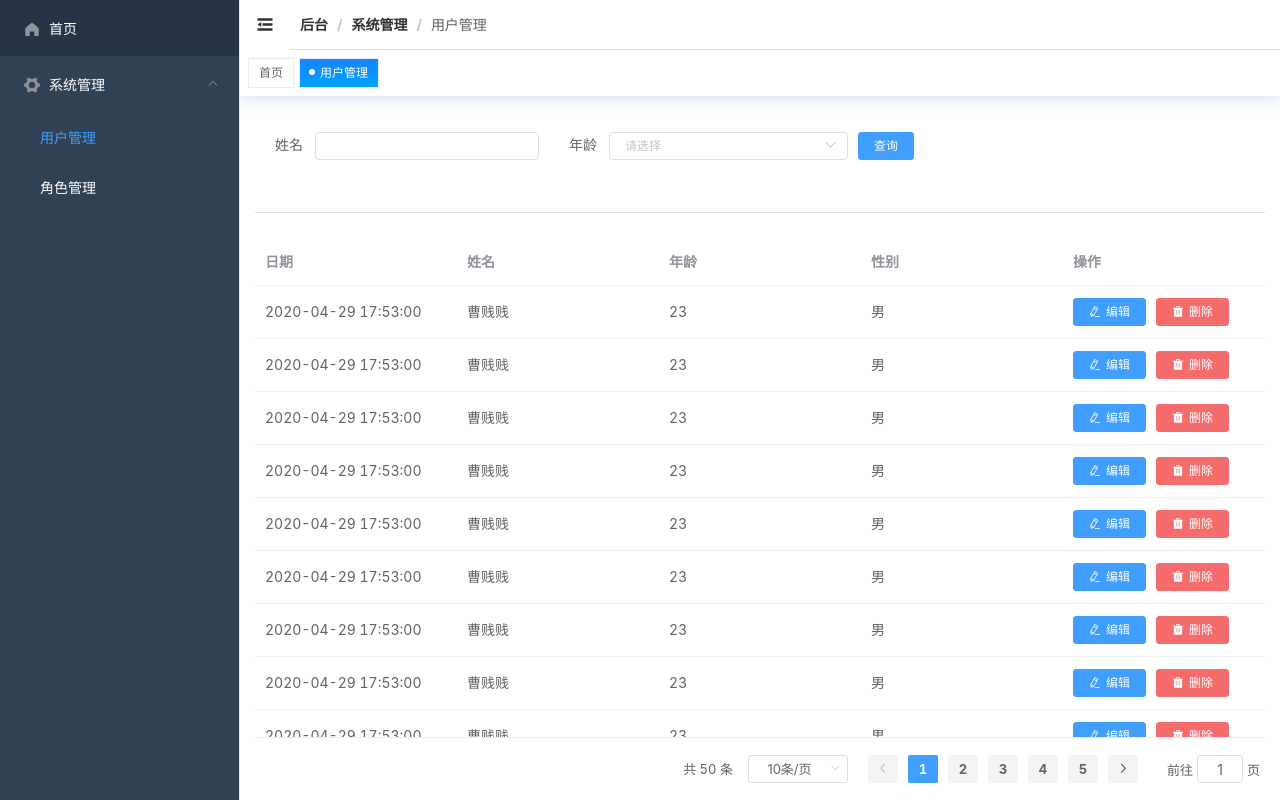
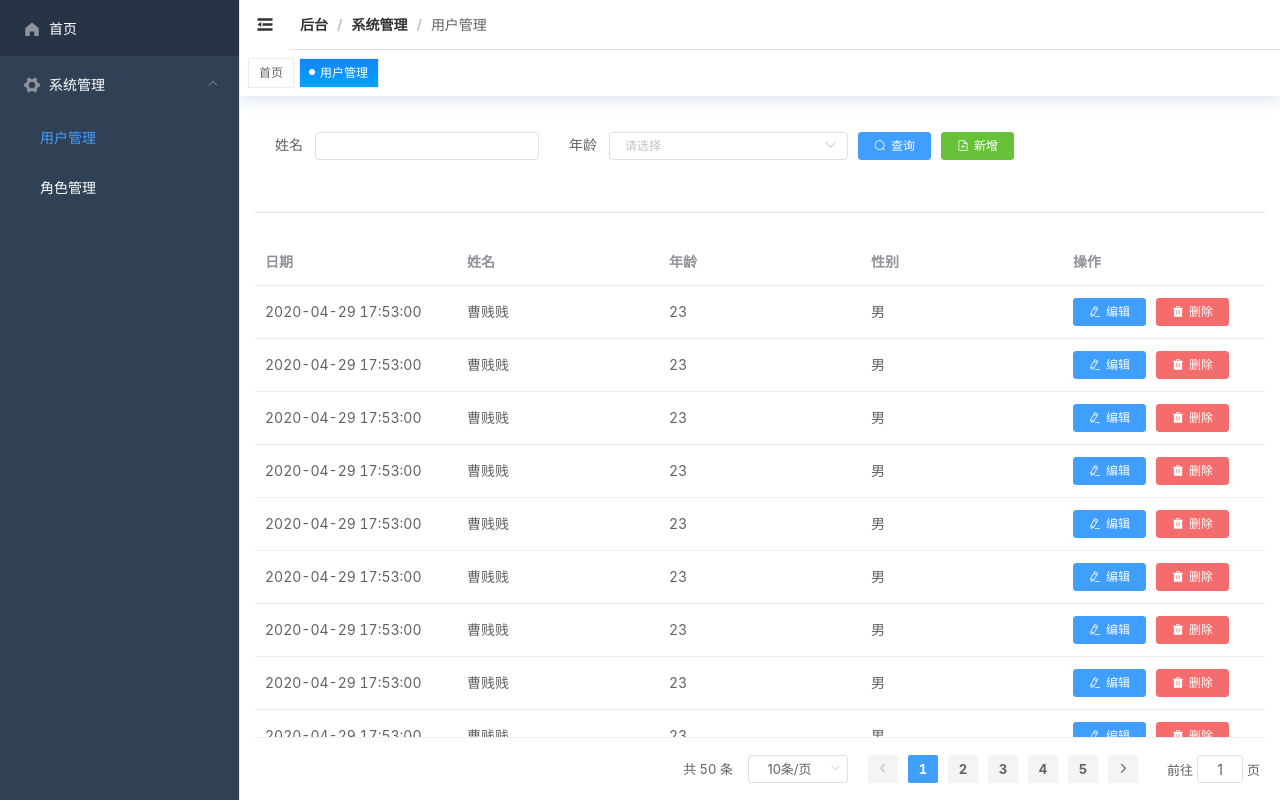
Before and after one commit to chandlerCao/vue-element-admin, a Vue app: page /admin/system/user in a window 1280 px wide. Built offline with nearby package versions, Linux system fonts and the light colour scheme.

Commit message:
复合表格增加 新增数据功能

```diff
--- a/src/assets/css/public.css
+++ b/src/assets/css/public.css
@@ -85,3 +85,8 @@ a {
     border-radius: 8px;
     box-shadow: 0 0 18px rgba(145, 171, 213, 0.5);
 }
+
+.comp-container {
+    height: 100%;
+    box-sizing: border-box;
+}
--- a/src/components/comp-complex-table.vue
+++ b/src/components/comp-complex-table.vue
@@ -1,31 +1,93 @@
 <template>
-    <el-container class="comp-complex-table">
+    <div>
+        <el-container>
             <el-header v-if="$attrs['form-data']" style="height: auto;">
-            <comp-form ref="compForm" v-bind="$attrs['form-data']" @submit-form="submitForm"></comp-form>
+                <comp-form
+                    ref="queryForm"
+                    v-bind="$attrs['form-data']"
+                    v-bind:[isAddFormBtn]="customFormBtns"
+                    :submit-disabled.sync="tableDisabled"
+                    @submit-form-handler="submitFormHandler"
+                ></comp-form>
                 <el-divider></el-divider>
             </el-header>
             <el-main>
                 <comp-table
                     ref="compTable"
                     v-bind="$attrs['table-data']"
+                    :table-disabled.sync="tableDisabled"
                     :requst-method="$attrs['requst-method']"
                 ></comp-table>
             </el-main>
         </el-container>
+        <el-dialog v-if="addFormData" title="嘿嘿" :visible.sync="dialogFormVisible">
+            <comp-form
+                ref="addForm"
+                v-bind="addFormData"
+                @submit-form-handler="submitAddFormHandler"
+            ></comp-form>
+        </el-dialog>
+    </div>
 </template>
 
 <script>
 export default {
     name: 'compComplexTable',
     inheritAttrs: false,
+    props: {
+        // 新增弹窗表单
+        addFormData: {
+            type: Object,
+            default: null
+        }
+    },
+    data() {
+        return {
+            dialogFormVisible: false,
+            tableDisabled: false,
+            customFormBtns: [
+                {
+                    name: '新增',
+                    attrs: {
+                        type: 'success',
+                        size: 'mini',
+                        icon: 'el-icon-document-add'
+                    },
+                    handler: () => {
+                        this.dialogFormVisible = true
+                    }
+                }
+            ]
+        }
+    },
+    computed: {
+        isAddFormBtn() {
+            return this.addFormData ? 'customFormBtns' : null
+        }
+    },
     methods: {
-        async submitForm(formDataVal) {
+        async submitFormHandler(formDataVal) {
+            this.tableDisabled = true
             // 重载表格
             await this.$refs.compTable.reloadTableHandle(
                 Object.create(formDataVal)
             )
-            // 查询按钮loading消失
-            this.$refs.compForm.queryBtnLoading = false
+            this.tableDisabled = false
+        },
+        // 新增表单提交
+        async submitAddFormHandler(formDataVal) {
+            console.log(formDataVal)
+            // 请求新增接口
+            await this.addFormData.requstMethod({
+                id: '5bf57a8f85e0f13af26e579b',
+                type: 1
+            })
+            // 新增按钮loading消失
+            this.$refs.addForm.queryBtnLoading = false
+            // 清空表单
+            this.$refs.addForm.resetForm()
+            // 弹框消失
+            this.dialogFormVisible = false
         }
     }
 }
--- a/src/components/comp-form.vue
+++ b/src/components/comp-form.vue
@@ -19,22 +19,30 @@
                     v-bind="$attrs.elAttrs"
                 >
                     <!-- 如果为下拉框 -->
+                    <template v-if="value.el === 'select'">
                         <el-option
                             v-for="opt in value.options"
                             :key="opt.value"
                             :label="opt.label"
                             :value="opt.value"
                         ></el-option>
+                    </template>
                 </component>
             </el-form-item>
+            <el-form-item>
                 <!-- 提交按钮 -->
-            <el-form-item>
                 <el-button
                     :loading="queryBtnLoading"
-                    type="primary"
+                    v-bind="$attrs.submitBtn && $attrs.submitBtn.attrs"
                     @click="submitForm"
-                    :size="$attrs.elAttrs.size"
-                >{{$attrs.submitBtnText || '提交'}}</el-button>
+                >{{$attrs.submitBtn && $attrs.submitBtn.name || '提交'}}</el-button>
+                <!-- 自定义按钮组 -->
+                <el-button
+                    v-for="btnItem in $attrs.customFormBtns"
+                    :key="btnItem.name"
+                    v-bind="btnItem.attrs"
+                    @click="btnItem.handler"
+                >{{btnItem.name}}</el-button>
             </el-form-item>
         </el-form>
     </div>
@@ -42,17 +50,28 @@
 <script>
 export default {
     name: 'compForm',
+    inheritAttrs: false,
     props: {
         // 表单数据
         formData: {
             type: Object,
             default: () => {}
+        },
+        // 查询按钮loading
+        submitDisabled: {
+            type: Boolean,
+            default: false
         }
     },
     data() {
         return {
-            formDataVal: {},
-            queryBtnLoading: false
+            queryBtnLoading: false,
+            formDataVal: {}
+        }
+    },
+    watch: {
+        submitDisabled(submitDisabled) {
+            this.queryBtnLoading = submitDisabled
         }
     },
     computed: {
@@ -82,12 +101,12 @@ export default {
             this.$refs.compForm.validate(valid => {
                 if (valid) {
                     this.queryBtnLoading = true
-                    this.$emit('submit-form', this.formDataVal)
+                    this.$emit('submit-form-handler', this.formDataVal)
                 }
             })
         },
         resetForm() {
-            // this.$refs[formName].resetFields()
+            this.$refs.compForm.resetFields()
         }
     }
 }
--- a/src/components/comp-table.vue
+++ b/src/components/comp-table.vue
@@ -4,7 +4,7 @@
             v-if="tableHeight"
             :data="tableData"
             :height="tableHeight"
-            v-loading="tableLoading"
+            v-loading="tableDisabled"
         >
             <el-table-column
                 v-for="item in tableColumn"
@@ -19,8 +19,7 @@
                     <el-button
                         v-for="btnItem in handleBtns"
                         :key="btnItem.name"
-                        :icon="btnItem.icon"
-                        v-bind="btnItem"
+                        v-bind="btnItem.attrs"
                         @click="btnItem.handler(scope.$index, scope.row)"
                     >{{btnItem.name}}</el-button>
                 </template>
@@ -36,7 +35,7 @@
                 background
                 @size-change="reloadTableHandle"
                 @current-change="reloadTableHandle"
-                :disabled="tableLoading"
+                :disabled="tableDisabled"
             ></el-pagination>
         </div>
     </div>
@@ -58,6 +57,11 @@ export default {
         requstMethod: {
             type: Function,
             default: async () => null
+        },
+        // 遮罩
+        tableDisabled: {
+            type: Boolean,
+            default: false
         }
     },
     data() {
@@ -75,8 +79,7 @@ export default {
                 total: 50,
                 pageSizes: [10, 20, 30, 40, 50],
                 pageSize: 10
-            }, // 表格的分页信息
-            tableLoading: false // 表格loading图
+            } // 表格的分页信息
         }
     },
     mounted() {
@@ -88,7 +91,7 @@ export default {
         handleSizeChange() {},
         handleCurrentChange() {},
         async reloadTableHandle() {
-            this.tableLoading = true
+            this.$emit('update:table-disabled', true)
             // console.log(this.pagination.currentPage)
             // console.log(this.pagination.pageSize)
             // console.log(this.formData)
@@ -97,7 +100,7 @@ export default {
                 id: '5bf57a8f85e0f13af26e579b',
                 type: 1
             })
-            this.tableLoading = false
+            this.$emit('update:table-disabled', false)
         }
     }
 }
--- a/src/views/system/role.vue
+++ b/src/views/system/role.vue
@@ -1,74 +1,9 @@
 <template>
-    <comp-complex-table
-        id="user-list"
-        :form-data="formData"
-        :table-data="tableData"
-        :requst-method="async (args) => $req($api.user.getUserList, args)"
-    ></comp-complex-table>
+    <div>角色</div>
 </template>
 
 <script>
-export default {
-    name: 'userList',
-    data() {
-        return {
-            formData: {
-                formData: {
-                    roleName: {
-                        label: '角色名称'
-                    }
-                },
-                elAttrs: {
-                    size: 'mini'
-                },
-                formAttrs: {
-                    inline: true,
-                    labelWidth: '68px'
-                },
-                submitBtnText: '查询'
-            },
-            tableData: {
-                // 表头
-                tableColumn: [
-                    {
-                        prop: 'date',
-                        label: '日期'
-                    },
-                    {
-                        prop: 'name',
-                        label: '姓名'
-                    },
-                    {
-                        prop: 'age',
-                        label: '年龄'
-                    },
-                    {
-                        prop: 'sex',
-                        label: '性别'
-                    }
-                ],
-                handleBtns: [
-                    {
-                        name: '查看',
-                        type: 'primary',
-                        size: 'mini',
-                        handler(index, row) {
-                            console.log(row)
-                        }
-                    },
-                    {
-                        name: '删除',
-                        type: 'danger',
-                        size: 'mini',
-                        handler(index, row) {
-                            console.log(row)
-                        }
-                    }
-                ]
-            }
-        }
-    }
-}
+export default {}
 </script>
 
 <style lang="less">
--- a/src/views/system/user.vue
+++ b/src/views/system/user.vue
@@ -1,8 +1,8 @@
 <template>
     <comp-complex-table
-        id="user-list"
         :form-data="formData"
         :table-data="tableData"
+        :add-form-data="userAddFormData"
         :requst-method="async (args) => $req($api.user.getUserList, args)"
     ></comp-complex-table>
 </template>
@@ -12,6 +12,7 @@ export default {
     name: 'userList',
     data() {
         return {
+            // 查询表单
             formData: {
                 formData: {
                     name: {
@@ -58,8 +59,16 @@ export default {
                     inline: true,
                     labelWidth: '60px'
                 },
-                submitBtnText: '查询'
+                submitBtn: {
+                    name: '查询',
+                    attrs: {
+                        type: 'primary',
+                        size: 'mini',
+                        icon: 'el-icon-search'
+                    }
+                }
             },
+            // 表格数据
             tableData: {
                 // 表头
                 tableColumn: [
@@ -84,28 +93,63 @@ export default {
                 handleBtns: [
                     {
                         name: '编辑',
-                        type: 'primary',
-                        size: 'mini',
-                        icon: 'el-icon-edit',
-                        handler(index, row) {
-                            console.log(row)
-                        }
+                        attrs: {
+                            type: 'primary',
+                            size: 'mini',
+                            icon: 'el-icon-edit'
+                        },
+                        handler: () => {}
                     },
                     {
                         name: '删除',
-                        type: 'danger',
-                        size: 'mini',
-                        icon: 'el-icon-delete-solid',
-                        handler(index, row) {
-                            console.log(row)
-                        }
+                        attrs: {
+                            type: 'danger',
+                            size: 'mini',
+                            icon: 'el-icon-delete-solid'
+                        },
+                        handler: () => {}
                     }
                 ]
+            },
+            // 新增表单数据
+            userAddFormData: {
+                formData: {
+                    name: {
+                        label: '姓名'
+                    },
+                    age: {
+                        label: '年龄'
+                    },
+                    sex: {
+                        label: '性别',
+                        el: 'select',
+                        options: [
+                            {
+                                label: '男',
+                                value: '1'
+                            },
+                            {
+                                label: '女',
+                                value: '2'
+                            }
+                        ]
+                    }
+                },
+                formAttrs: {
+                    labelWidth: '60px'
+                },
+                submitBtn: {
+                    attrs: {
+                        type: 'primary'
+                    }
+                },
+                requstMethod: async args => {
+                    return await this.$req(this.$api.user.getUserList, args)
+                }
             }
         }
     }
 }
 </script>
 
-<style lang="less">
-</style>
+<style lang="less"></style>
```
Also changed, not shown: src/views/system/system.vue (+4 -4 lines). Lines whose indentation alone changed are shown as unchanged.
